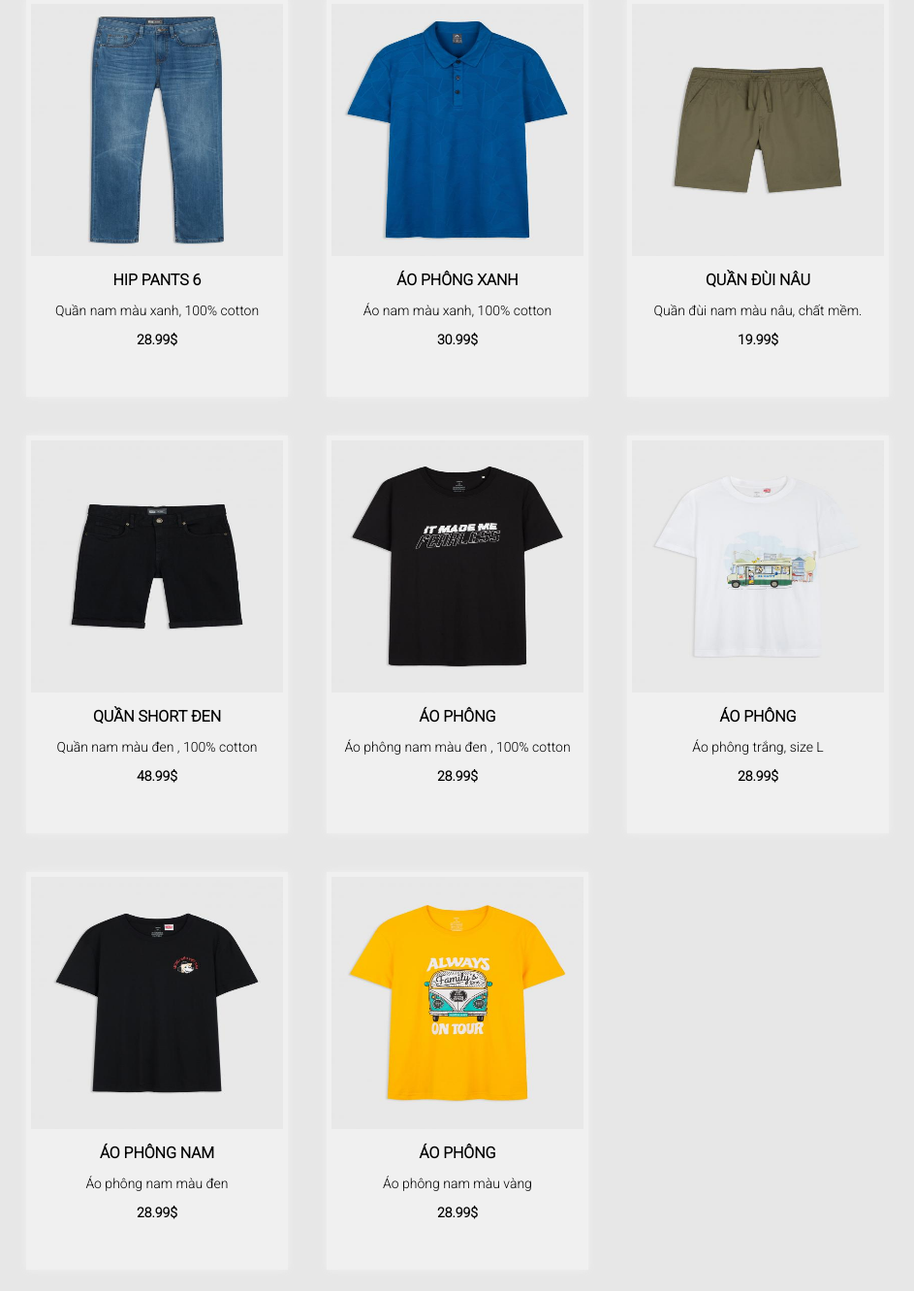
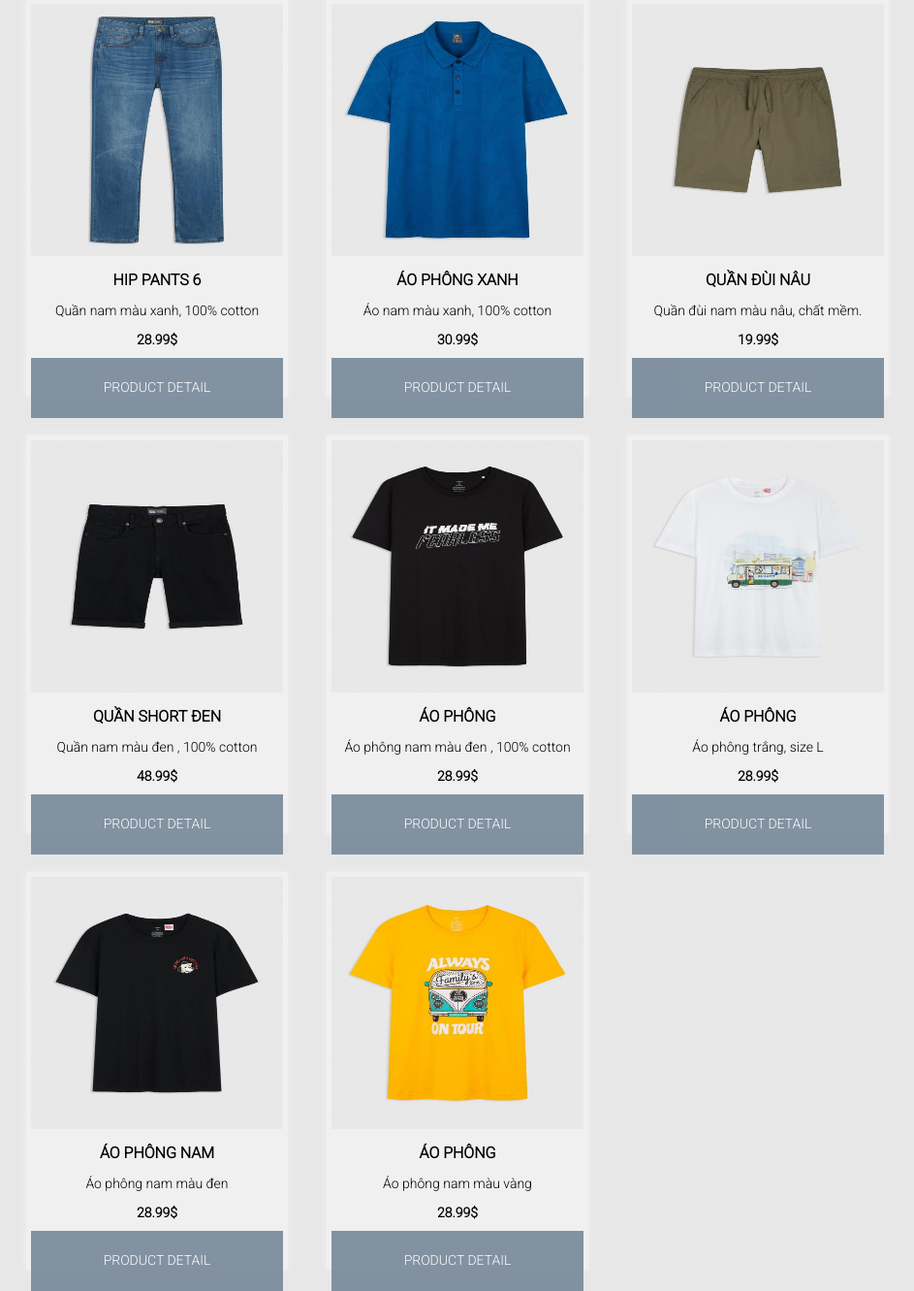
Before and after one commit to ducthanh3012/autoweb, a PHP site: page /labs4.html in a window 1280 px wide. Shown: the part 201-1532 px from the top of the page at 97% size, without its empty margins (61-1004 px from the left). Run offline with PHP 8.4, Linux system fonts and the light colour scheme.

Commit message:
web quần áo

```diff
--- a/css/labs4.css
+++ b/css/labs4.css
@@ -49,7 +49,8 @@ body{
     font-size: 14px;
     line-height: 1.4;
     padding: 7px;
-    opacity: 0;
+    opacity: 0.9;
+    background-color: lightslategray;
     transition: all 0.3s;
 }
 .detail p{
```
